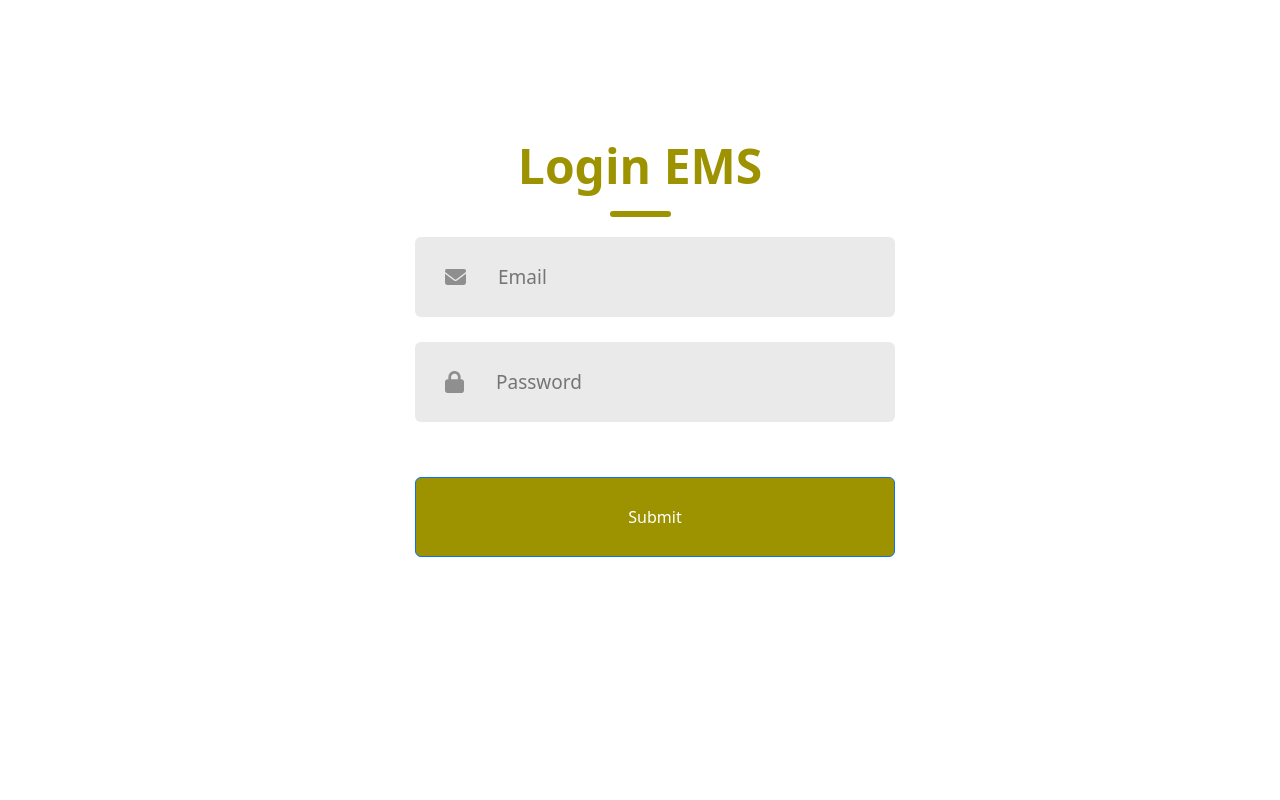
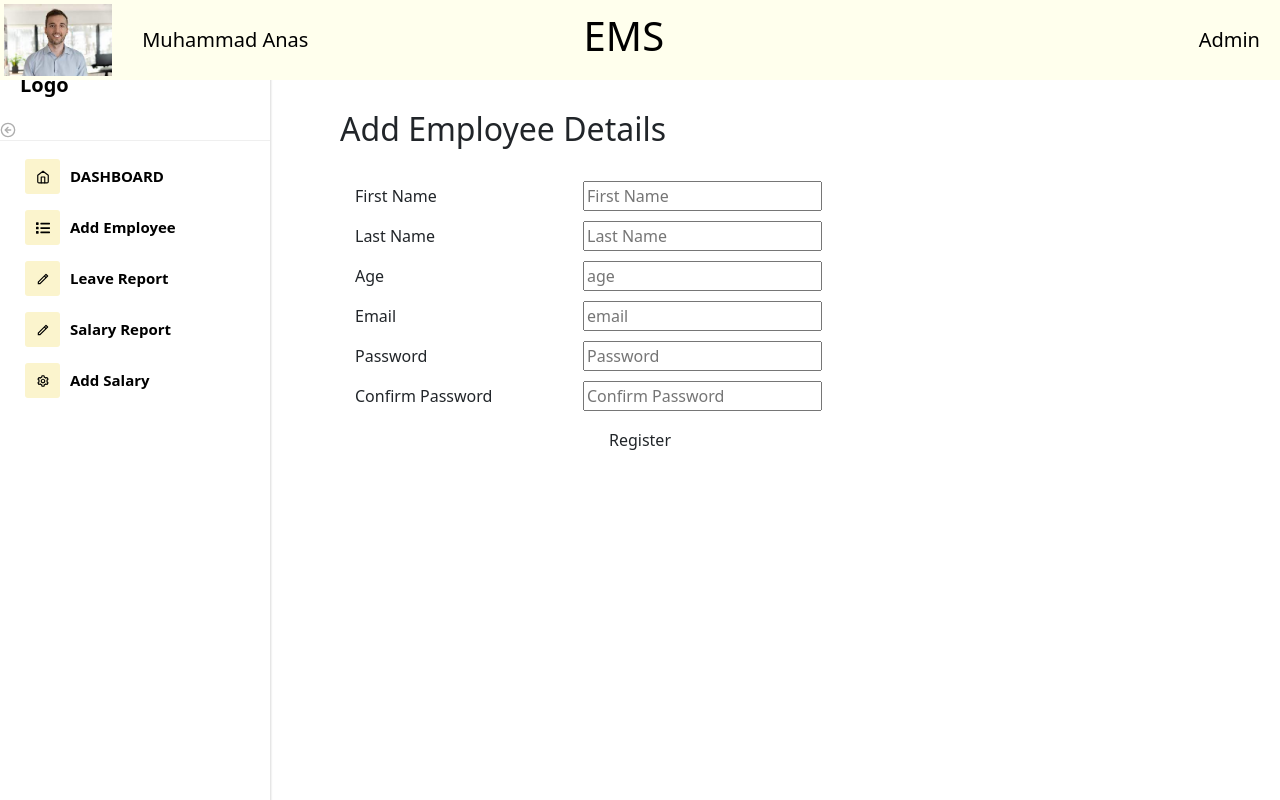
Before and after one commit to MuhammadAnas2000/Employee_Mangement_Ui, a React (Vite) app: page /AddEmployee in a window 1280 px wide. Built offline with nearby package versions, Linux system fonts and the light colour scheme.

Commit message:
Fixes Ui and Css

```diff
--- a/package.json
+++ b/package.json
@@ -10,13 +10,9 @@
     "preview": "vite preview"
   },
   "dependencies": {
-<<<<<<< HEAD
+    "axios": "^1.6.5",
     "bootstrap": "^5.3.2",
     "i": "^0.3.7",
-=======
-    "axios": "^1.6.5",
-    "bootstrap": "^5.3.2",
->>>>>>> origin/main
     "react": "^18.2.0",
     "react-bootstrap": "^2.10.0",
     "react-dom": "^18.2.0",
--- a/src/components/Header/Header.css
+++ b/src/components/Header/Header.css
@@ -1,6 +1,8 @@
 #header {
-    position: absolute;
-     width: 280px;
+  /* position: absolute;  */
+   width: 100%;
+   margin-top: 46px ;
+   height: 100% ;
   }
   #header .pro-sidebar {
     height: 100vh;
--- a/src/components/Header/Header.jsx
+++ b/src/components/Header/Header.jsx
@@ -20,19 +20,22 @@ export const Header = () => {
     menuCollapse ? setmenuCollapse(false) : setmenuCollapse(true);
   };
   const clickMenuItem = (menuItem) => {
+    console.log("Before state change:", menuCollapse, activeItem);
     setactiveItem(menuItem);
+    console.log("After state change:", menuCollapse, activeItem);
   };
 
   return (
     <div id="header">
-      <div style={{ display: 'flex' }}>
-        <div id="navbar" style={{ zIndex: 1000 }}>
-          {<NavBar />}
+
+      {<div style={{ display: 'flex' }}>
+        <div id="navbar">
+          <NavBar />
         </div>
-      </div>
-      <div style={{ paddingTop: '20px' }}>
+      </div> }
 
-      <ProSidebar collapsed={menuCollapse} style={{ position: 'fixed',left: 0 }}>
+
+      <ProSidebar  collapsed={menuCollapse} style={{ position: 'fixed', left: 0, height: '100%' }}>
         <SidebarHeader>
           <div className="logotext">
             <p>{menuCollapse ? "Logo" : "Logo"}</p>
@@ -49,9 +52,7 @@ export const Header = () => {
             onClick={() => clickMenuItem("DASHBOARD")}
           >
             {" "}
-            <Link to="/">
-              <span className="sidebarText">DASHBOARD</span>
-            </Link>
+            <span className="sidebarText">DASHBOARD</span>
           </MenuItem>
           <MenuItem
             active={activeItem == "addemp"}
@@ -88,7 +89,7 @@ export const Header = () => {
           </MenuItem>
         </Menu>
       </ProSidebar>
-      </div>
+
     </div>
   );
 };
--- a/src/components/Sidebar/AddEmployee.jsx
+++ b/src/components/Sidebar/AddEmployee.jsx
@@ -36,7 +36,7 @@ function AddEmployee() {
 
   return (
     <div>
-      <div className="form menuItems">
+      <div className="form">
         <h2>Add Employee Details</h2>
         <div className="form-body">
           <div className="username">
--- a/src/components/Sidebar/Salary.jsx
+++ b/src/components/Sidebar/Salary.jsx
@@ -1,5 +1,5 @@
 import React from 'react';
-
+import "../../components/common/common.css";
 function Salary() {
   return (
       <div className ="menuItems" >
--- a/src/components/common/common.css
+++ b/src/components/common/common.css
@@ -1,15 +1,30 @@
-.form {
+.form, .menuItems{
     background-color: white;
     border-radius: 5px;
-    width: 550px;
+    width: 50%;
     margin: 20px auto;
     padding: 20px;
     height: 550px;
 }
-
-.form-body {
+.form-body{
     text-align: left;
     padding: 20px 10px;
+}
+
+.form-body > *{
+    padding: 5px;
+}
+
+.formLabel{
+    width: 40%;
+}
+
+.form_input{
+    width: 60%;
+}
+
+.footer{
+    text-align: center;
 }
 
 
@@ -18,7 +33,7 @@ a:hover {
 }
 
 body {
-    background-color: #efeae2;
+    background-color:white;
     margin: 0;
     height: 100%;
     width:  100%;
--- a/src/main.jsx
+++ b/src/main.jsx
@@ -6,13 +6,10 @@ import { BrowserRouter, Routes, Route } from "react-router-dom";
 import Header from "./components/Header/Header.jsx";
 import AddEmployee from "./components/Sidebar/AddEmployee.jsx";
 import Salary from "./components/Sidebar/Salary.jsx";
-import NavBar from "./components/Navbar/NavBar.jsx";
 import 'bootstrap/dist/css/bootstrap.min.css';
 
 
 ReactDOM.createRoot(document.getElementById("root")).render(
-  <Login/>
-  /*
   <React.StrictMode>
        <BrowserRouter>
       <Header />
@@ -21,5 +18,5 @@ ReactDOM.createRoot(document.getElementById("root")).render(
         <Route path="/addsal" element={<Salary />} />
        </Routes>
     </BrowserRouter>
-  </React.StrictMode>*/
+  </React.StrictMode>
 );
```
Also changed, not shown: 6 other files (tests, documents, lock files or other folders).
